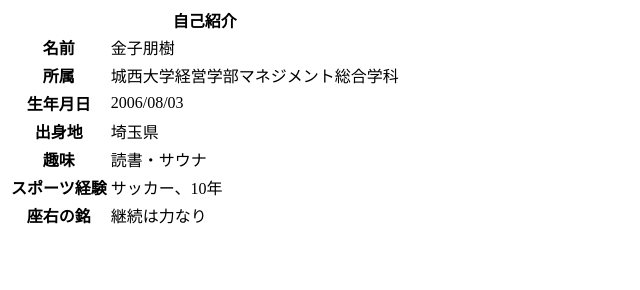
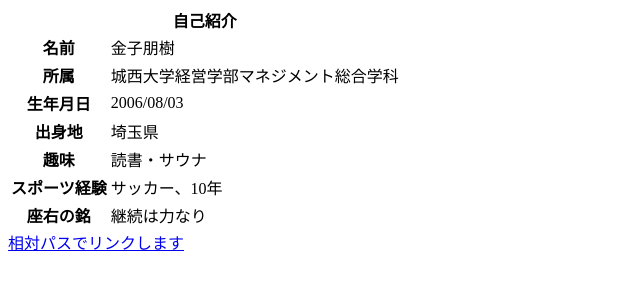
Before and after one commit to tomoki0803/kimatsu-kadai, a plain HTML site: page index.html in a window 1280 px wide. Shown: the whole page, without its empty margins (0-640 px from the left). Drawn offline with Linux system fonts and the light colour scheme.

Commit message:
Update index.html

```diff
--- a/index.html
+++ b/index.html
@@ -20,6 +20,7 @@
 </tbody>
 </table>
 
+<a href="a.html">相対パスでリンクします</a>
 <img　src=“./images/サッカー.jpg” alt="サッカー中の写真”></a>
 
 
```
